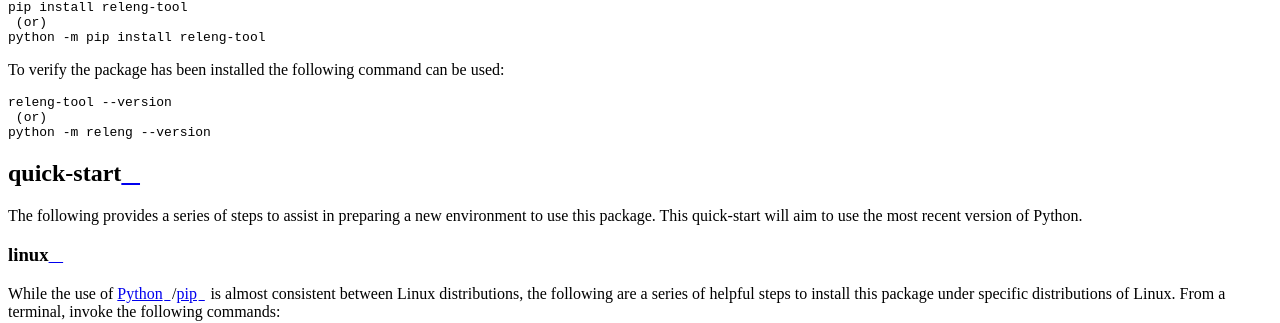
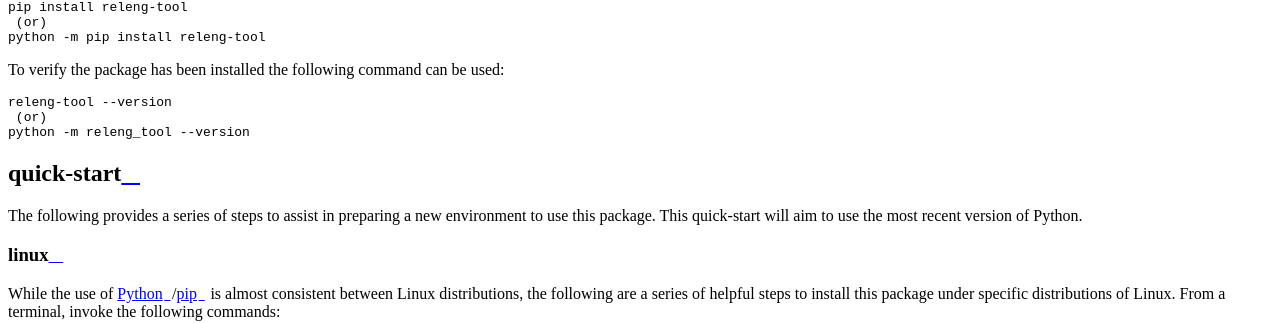
Before and after one commit to releng-tool/releng-tool, a Sphinx documentation site: the page built from Documentation/install.rst, in a window 1280 px wide and 1400 px high, scrolled down 867 px. Shown: the part 135-458 px from the top of the window. Built offline with Sphinx 7.4.7 and the Read the Docs theme 2.0.0, drawn with Linux system fonts in a browser that asks for light colours.

Commit message:
Documentation: handle new namespace
The namespace for releng-tool has been changed from `releng` to
`releng_tool`. Adjusting the various references of the legacy namespace
inside the documentation.

[1]: 3d5e9192e29e6fef38bb477cf4d891b654db53b4

Signed-off-by: James Knight <james.d.knight@live.com>

```diff
--- a/Documentation/annex-a.rst
+++ b/Documentation/annex-a.rst
@@ -113,7 +113,7 @@
 --------------
 
 Functions available to scripts invoked by releng-tool or importable via
-``from releng import *``:
+``from releng_tool import *``:
 
 .. code-block:: python
 
--- a/Documentation/install.rst
+++ b/Documentation/install.rst
@@ -15,7 +15,7 @@
 
    releng-tool --version
     (or)
-   python -m releng --version
+   python -m releng_tool --version
 
 quick-start
 -----------
@@ -112,7 +112,7 @@
 .. code-block:: shell
 
    > python -m pip install releng-tool
-   > python -m releng --version
+   > python -m releng_tool --version
    releng-tool <version>
 
 development
```
Also changed, not shown: 2 other files.
